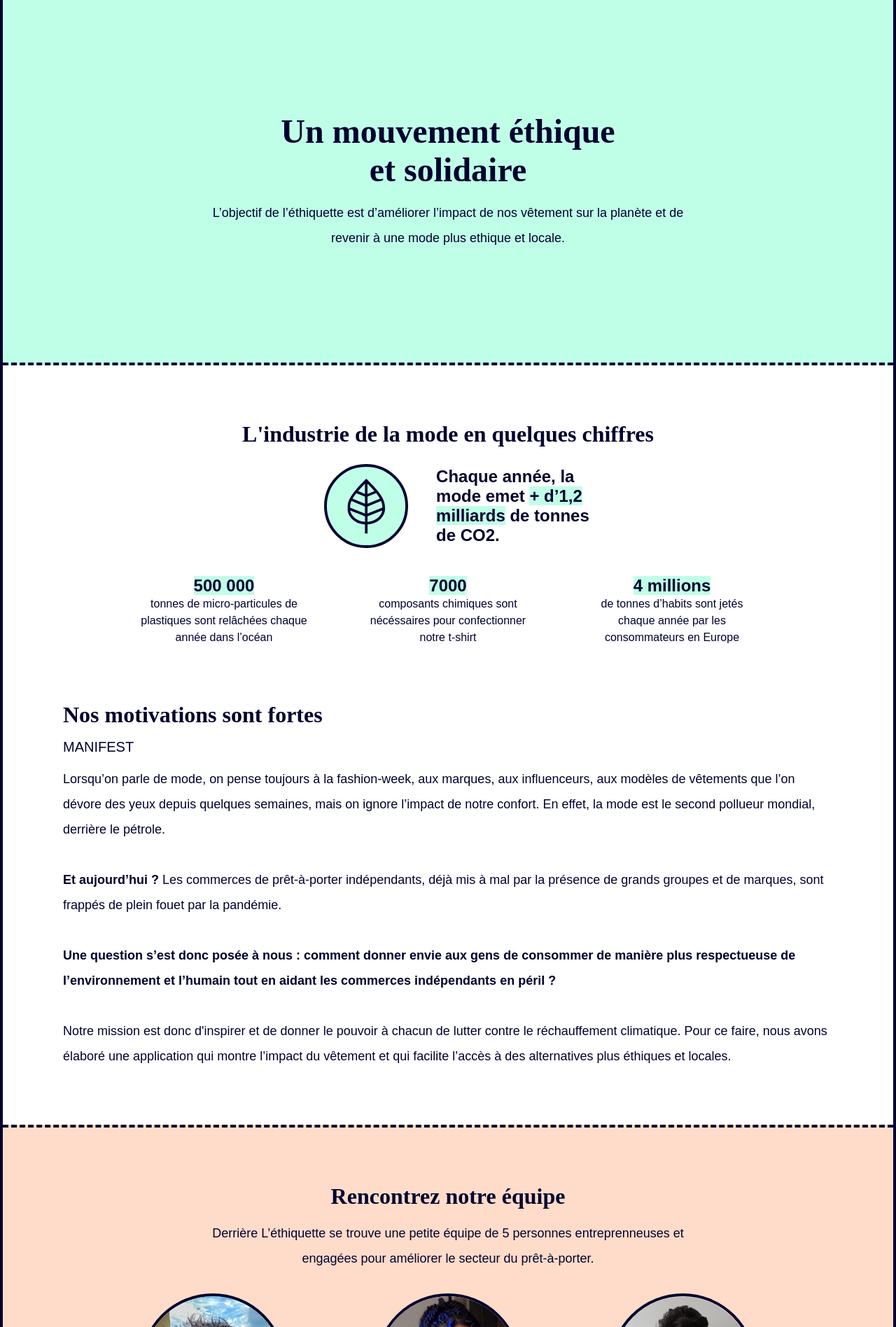
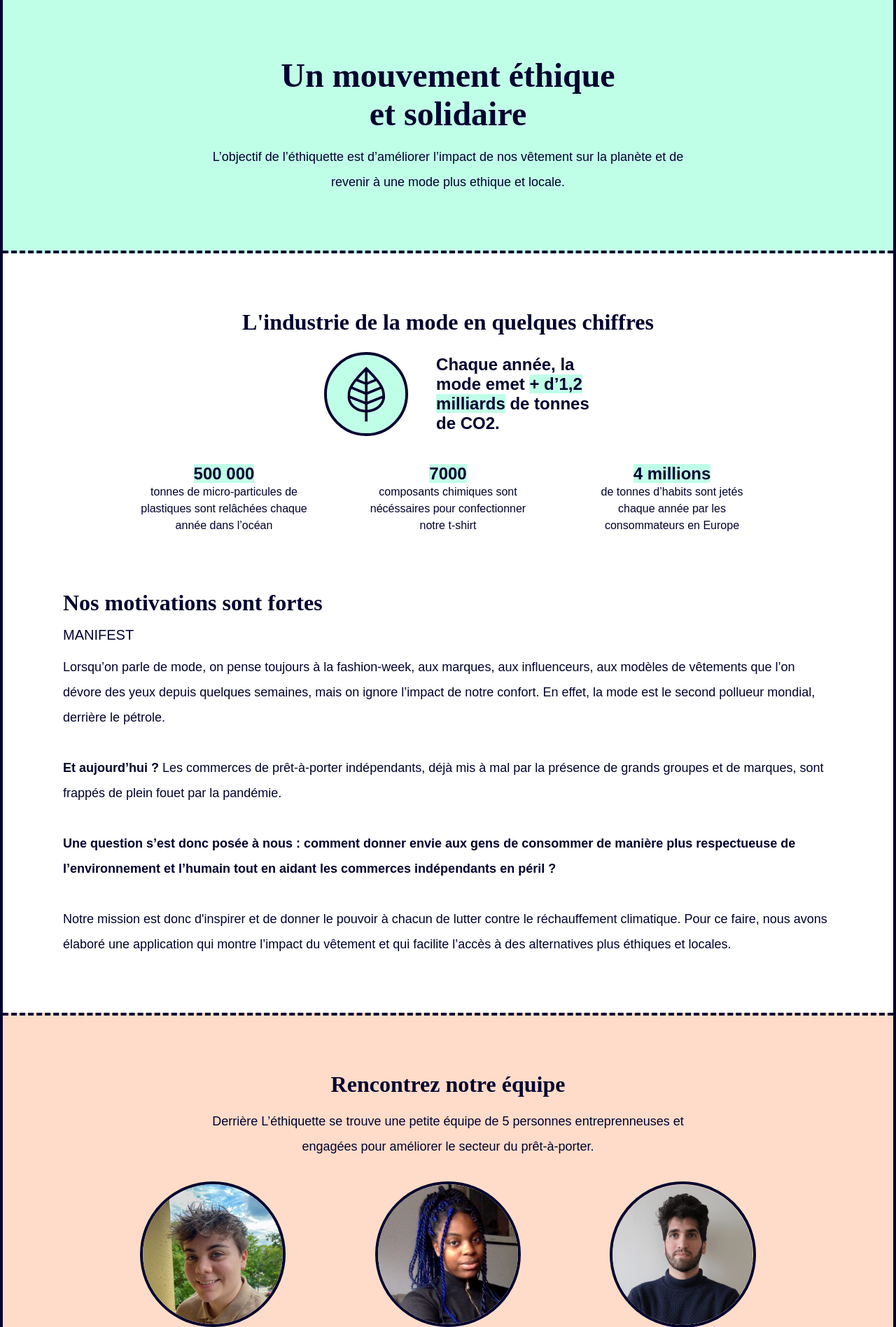
Before and after one commit to Pugonaute/Phygital, a PHP site: page /pages/a-propos.php in a window 1280 px wide. Shown: the part 84-1980 px from the top of the page at 70% size. Run offline with PHP 8.4, Linux system fonts and the light colour scheme; data that the repository does not hold is empty.

Commit message:
nettoyage scss en-tête, cf readme
## SCSS
[2021-02-03_Alex]
- Ajout de `parts.scss` dans `\components\`
-> Contient uniquement variable `.en-tete` pour le moment.
Plus tard : y mettre toutes les variables de structures qui ne sont pas des boutons / cards ?
### _body.scss
- Transformation de `#en-tete` en `.en-tete`
- Ajout de `<main>` dans l'HTML de a-propos, partenaire et blog
- Hierarchisation de `_body.scss` en rajoutant le niveau de hierarchie de l'id du main de chaque pages (`#a-propos` = `a-propos.php`, etc.), afin de distinguer le css de chaque pages dans `_body.scss`.

```diff
--- a/css/style.css
+++ b/css/style.css
@@ -92,84 +92,16 @@ p {
   font-weight: 300;
   color: #00012E; }
 
-/* Card */
-#detail .conteneur > article:nth-child(odd) > :nth-child(1) {
-  border: solid #00012E 4px; }
-  #detail .conteneur > article:nth-child(odd) > :nth-child(1) > :nth-child(1) {
-    width: 60%; }
-    #detail .conteneur > article:nth-child(odd) > :nth-child(1) > :nth-child(1) div {
-      padding: 32px 40px; }
-    #detail .conteneur > article:nth-child(odd) > :nth-child(1) > :nth-child(1) > :nth-child(1) {
-      background: #C0FFE7;
-      border-bottom: solid #00012E 4px; }
-    #detail .conteneur > article:nth-child(odd) > :nth-child(1) > :nth-child(1) > :nth-child(2) h4 {
-      margin-bottom: 16px; }
-  #detail .conteneur > article:nth-child(odd) > :nth-child(1) > :nth-child(2) {
-    width: 40%;
-    border-left: solid #00012E 4px;
-    height: 500px;
-    background: center/cover no-repeat url("../img/participez.png"); }
-#detail .conteneur > article:nth-child(odd) > :nth-child(2) {
-  width: 100%;
-  height: 80px;
-  justify-content: flex-end; }
-#detail .conteneur > article:nth-child(even) {
-  margin: 40px 0px; }
-  #detail .conteneur > article:nth-child(even) > :nth-child(1) {
-    border: solid #00012E 4px;
-    display: flex;
-    flex-direction: row-reverse; }
-    #detail .conteneur > article:nth-child(even) > :nth-child(1) > :nth-child(1) {
-      width: 60%; }
-      #detail .conteneur > article:nth-child(even) > :nth-child(1) > :nth-child(1) div {
-        padding: 32px 40px; }
-      #detail .conteneur > article:nth-child(even) > :nth-child(1) > :nth-child(1) > :nth-child(1) {
-        background: #C0FFE7;
-        border-bottom: solid #00012E 4px; }
-      #detail .conteneur > article:nth-child(even) > :nth-child(1) > :nth-child(1) > :nth-child(2) {
-        padding: 32px 40px; }
-        #detail .conteneur > article:nth-child(even) > :nth-child(1) > :nth-child(1) > :nth-child(2) h4 {
-          margin-bottom: 16px; }
-    #detail .conteneur > article:nth-child(even) > :nth-child(1) > :nth-child(2) {
-      width: 40%;
-      border-right: solid #00012E 4px;
-      height: 600px;
-      background: center/cover no-repeat url("../img/comparez.png"); }
-  #detail .conteneur > article:nth-child(even) > :nth-child(2) {
-    width: 100%;
-    height: 80px;
-    justify-content: flex-start; }
-
-#articles article {
-  display: flex;
-  flex-direction: row;
-  border: solid #00012E 4px;
-  width: 100%;
-  margin-bottom: 40px; }
-  #articles article .image {
-    min-width: 50%;
-    height: 340px;
-    background-size: cover;
-    border-right: solid #00012E 4px;
-    background-position: center; }
-  #articles article .detail {
-    padding: 40px;
-    box-sizing: border-box; }
-    #articles article .detail h4 {
-      margin-top: 16px; }
-    #articles article .detail a {
-      margin-top: 16px; }
-
-#hero .conteneur, #presentation .conteneur, #detail .conteneur, #marques .conteneur, #rejoignez-nous .conteneur, #rejoignez-nous .conteneur .infos-commercant, #en-tete .conteneur, #chiffre .conteneur, #equipe .conteneur, #equipe .conteneur .presentation-equipe, #methode .conteneur, #articles .conteneur, #formulaire .conteneur, #partenaire #scheme .conteneur, #partenaire #valeurs .conteneur, #partenaire #service .conteneur, #partenaire #service .conteneur > div, footer div:first-child div {
+#hero .conteneur, #presentation .conteneur, #detail .conteneur, #marques .conteneur, #rejoignez-nous .conteneur, #rejoignez-nous .conteneur .infos-commercant, #chiffre .conteneur, #a-propos #equipe .conteneur, #a-propos #equipe .conteneur .presentation-equipe, #a-propos #methode .conteneur, #articles .conteneur, #formulaire .conteneur, #partenaire #scheme .conteneur, #partenaire #valeurs .conteneur, #partenaire #service .conteneur, #partenaire #service .conteneur > div, footer div:first-child div {
   display: flex;
   flex-direction: column; }
 
-#partenaire #en-tete .conteneur, footer, footer div:last-child {
+footer, footer div:last-child, .en-tete .conteneur {
   display: flex;
   flex-direction: column;
   justify-content: center; }
 
-#detail .conteneur > article:nth-child(odd) > :nth-child(1), #detail .conteneur > article:nth-child(odd) > :nth-child(2), #detail .conteneur > article:nth-child(even) > :nth-child(2), header, header nav, header nav ul, #valeur .conteneur, #chiffre .conteneur .row, #chiffre .conteneur .column, #equipe .conteneur .row1, #equipe .conteneur .row2, #formulaire .conteneur article > :nth-child(1), #formulaire .conteneur article > :nth-child(3), #formulaire .conteneur article > :nth-child(6), #partenaire #valeurs .conteneur .capsule-right .mosaique, #partenaire #valeurs .conteneur .capsule-left .mosaique, #partenaire #valeurs .conteneur .capsule-left .action, #partenaire #service .conteneur .capsule-left .mosaique, footer div:first-child nav, .vignettes-stores {
+header, header nav, header nav ul, #valeur .conteneur, #chiffre .conteneur .row, #chiffre .conteneur .column, #a-propos #equipe .conteneur .row1, #a-propos #equipe .conteneur .row2, #formulaire .conteneur article > :nth-child(1), #formulaire .conteneur article > :nth-child(3), #formulaire .conteneur article > :nth-child(6), #partenaire #valeurs .conteneur .capsule-right .mosaique, #partenaire #valeurs .conteneur .capsule-left .mosaique, #partenaire #valeurs .conteneur .capsule-left .action, #partenaire #service .conteneur .capsule-left .mosaique, footer div:first-child nav, .vignettes-stores, #detail .conteneur > article:nth-child(odd) > :nth-child(1), #detail .conteneur > article:nth-child(odd) > :nth-child(2), #detail .conteneur > article:nth-child(even) > :nth-child(2) {
   display: flex;
   flex-direction: row; }
 
@@ -178,7 +110,7 @@ p {
   flex-direction: row;
   align-items: center; }
 
-body #hero, body #presentation, body #detail, body #valeur, body #marques, body #rejoignez-nous, body #en-tete, body #chiffre, body #manifest, body #equipe, body #methode, body #articles, body #formulaire, #partenaire #en-tete, #partenaire #scheme, #partenaire #valeurs, #partenaire #service {
+body #hero, body #presentation, body #detail, body #valeur, body #marques, body #rejoignez-nous, body #chiffre, body #a-propos #manifest, #a-propos body #manifest, body #a-propos #equipe, #a-propos body #equipe, body #a-propos #methode, #a-propos body #methode, body #articles, body #formulaire, body .en-tete, #partenaire #scheme, #partenaire #valeurs, #partenaire #service {
   display: flex;
   flex-direction: row;
   justify-content: center; }
@@ -334,19 +266,6 @@ header {
       #rejoignez-nous .conteneur article a {
         margin: 0px 24px; }
 
-#en-tete {
-  background-color: #C0FFE7;
-  padding: 160px 0px;
-  border-bottom: dashed #00012E 4px; }
-  #en-tete .conteneur {
-    align-items: center;
-    text-align: center; }
-    #en-tete .conteneur h1 {
-      width: 65%;
-      margin-bottom: 16px; }
-    #en-tete .conteneur p {
-      width: 65%; }
-
 #chiffre {
   padding: 80px 0px; }
   #chiffre .conteneur {
@@ -376,49 +295,47 @@ header {
           font-size: 16px;
           line-height: 1.5em; }
 
-#manifest {
+#a-propos #manifest {
   padding-bottom: 80px; }
-  #manifest h4 {
+  #a-propos #manifest h4 {
     margin-top: 16px; }
-  #manifest p {
+  #a-propos #manifest p {
     margin-top: 16px; }
-  #manifest span {
+  #a-propos #manifest span {
     font-weight: bold; }
-
-#equipe {
+#a-propos #equipe {
   padding: 80px 0px;
   background: #FFDCC9;
   border-top: dashed #00012E 4px;
   border-bottom: dashed #00012E 4px; }
-  #equipe .conteneur {
+  #a-propos #equipe .conteneur {
     align-items: center;
     text-align: center; }
-    #equipe .conteneur img {
+    #a-propos #equipe .conteneur img {
       border: solid #00012E 4px;
       border-radius: 100%; }
-    #equipe .conteneur .presentation-equipe {
+    #a-propos #equipe .conteneur .presentation-equipe {
       align-items: center;
       text-align: center;
       width: 65%;
       margin-bottom: 32px; }
-      #equipe .conteneur .presentation-equipe p {
+      #a-propos #equipe .conteneur .presentation-equipe p {
         margin-top: 16px; }
-    #equipe .conteneur .row1 {
+    #a-propos #equipe .conteneur .row1 {
       justify-content: space-between;
       width: 80%; }
-    #equipe .conteneur .row2 {
+    #a-propos #equipe .conteneur .row2 {
       justify-content: space-between;
       width: 50%; }
-
-#methode {
+#a-propos #methode {
   padding: 80px 0px; }
-  #methode .conteneur {
+  #a-propos #methode .conteneur {
     align-items: center;
     text-align: center; }
-    #methode .conteneur p {
+    #a-propos #methode .conteneur p {
       width: 80%;
       margin-top: 16px; }
-    #methode .conteneur img {
+    #a-propos #methode .conteneur img {
       margin-top: 16px;
       border: solid #00012E 4px; }
 
@@ -494,15 +411,8 @@ header {
         opacity: 0.8;
         color: white; }
 
-#partenaire #en-tete {
-  background-color: #FFDCC9;
-  padding: 0 0;
-  border-bottom: dashed #00012E 4px;
-  height: 300px; }
-  #partenaire #en-tete .conteneur {
-    text-align: center; }
-    #partenaire #en-tete .conteneur h1 {
-      margin-bottom: 16px; }
+#partenaire .en-tete {
+  background-color: #FFDCC9; }
 #partenaire #scheme {
   padding: 80px 0px; }
   #partenaire #scheme .conteneur {
@@ -741,4 +651,86 @@ button {
     margin: 24px;
     height: 50px; }
 
+/* Card */
+#detail .conteneur > article:nth-child(odd) > :nth-child(1) {
+  border: solid #00012E 4px; }
+  #detail .conteneur > article:nth-child(odd) > :nth-child(1) > :nth-child(1) {
+    width: 60%; }
+    #detail .conteneur > article:nth-child(odd) > :nth-child(1) > :nth-child(1) div {
+      padding: 32px 40px; }
+    #detail .conteneur > article:nth-child(odd) > :nth-child(1) > :nth-child(1) > :nth-child(1) {
+      background: #C0FFE7;
+      border-bottom: solid #00012E 4px; }
+    #detail .conteneur > article:nth-child(odd) > :nth-child(1) > :nth-child(1) > :nth-child(2) h4 {
+      margin-bottom: 16px; }
+  #detail .conteneur > article:nth-child(odd) > :nth-child(1) > :nth-child(2) {
+    width: 40%;
+    border-left: solid #00012E 4px;
+    height: 500px;
+    background: center/cover no-repeat url("../img/participez.png"); }
+#detail .conteneur > article:nth-child(odd) > :nth-child(2) {
+  width: 100%;
+  height: 80px;
+  justify-content: flex-end; }
+#detail .conteneur > article:nth-child(even) {
+  margin: 40px 0px; }
+  #detail .conteneur > article:nth-child(even) > :nth-child(1) {
+    border: solid #00012E 4px;
+    display: flex;
+    flex-direction: row-reverse; }
+    #detail .conteneur > article:nth-child(even) > :nth-child(1) > :nth-child(1) {
+      width: 60%; }
+      #detail .conteneur > article:nth-child(even) > :nth-child(1) > :nth-child(1) div {
+        padding: 32px 40px; }
+      #detail .conteneur > article:nth-child(even) > :nth-child(1) > :nth-child(1) > :nth-child(1) {
+        background: #C0FFE7;
+        border-bottom: solid #00012E 4px; }
+      #detail .conteneur > article:nth-child(even) > :nth-child(1) > :nth-child(1) > :nth-child(2) {
+        padding: 32px 40px; }
+        #detail .conteneur > article:nth-child(even) > :nth-child(1) > :nth-child(1) > :nth-child(2) h4 {
+          margin-bottom: 16px; }
+    #detail .conteneur > article:nth-child(even) > :nth-child(1) > :nth-child(2) {
+      width: 40%;
+      border-right: solid #00012E 4px;
+      height: 600px;
+      background: center/cover no-repeat url("../img/comparez.png"); }
+  #detail .conteneur > article:nth-child(even) > :nth-child(2) {
+    width: 100%;
+    height: 80px;
+    justify-content: flex-start; }
+
+#articles article {
+  display: flex;
+  flex-direction: row;
+  border: solid #00012E 4px;
+  width: 100%;
+  margin-bottom: 40px; }
+  #articles article .image {
+    min-width: 50%;
+    height: 340px;
+    background-size: cover;
+    border-right: solid #00012E 4px;
+    background-position: center; }
+  #articles article .detail {
+    padding: 40px;
+    box-sizing: border-box; }
+    #articles article .detail h4 {
+      margin-top: 16px; }
+    #articles article .detail a {
+      margin-top: 16px; }
+
+.en-tete {
+  background-color: #C0FFE7;
+  border-bottom: dashed #00012E 4px;
+  min-height: 320px; }
+  .en-tete .conteneur {
+    align-items: center;
+    text-align: center;
+    margin: 80px 0; }
+    .en-tete .conteneur h1 {
+      width: 65%;
+      margin-bottom: 16px; }
+    .en-tete .conteneur p {
+      width: 65%; }
+
 /*# sourceMappingURL=style.css.map */
--- a/pages/a-propos.php
+++ b/pages/a-propos.php
@@ -1,5 +1,4 @@
 <?php
-
 	$root = '../';
 
 	// Title à remplir
@@ -10,8 +9,8 @@
 
 	include $root."/php/inc/header.inc.php";
 ?>
-
-    <section id="en-tete">
+<main id="a-propos">
+	<section class="en-tete">
 		<div class="conteneur">
 			<h1>Un mouvement éthique <br> et solidaire</h1>
 			<p>L’objectif de l’éthiquette est d’améliorer l’impact de nos vêtement sur la planète et de revenir à une mode plus ethique et locale.</p>
@@ -105,6 +104,7 @@
 			<img src="../img/methode.png" alt="méthode">
 		</div>
 	</section>
+</main>
 <?php
-        include '../php/inc/footer.inc.php';
+	include $root.'/php/inc/footer.inc.php';
 ?>
--- a/pages/partenaire.php
+++ b/pages/partenaire.php
@@ -10,7 +10,7 @@ $desc = '';
 include $root."php/inc/header.inc.php";
 ?>
 <main id="partenaire">
-	<section id="en-tete">
+	<section class="en-tete">
 		<div class="conteneur">
 			<h1>Vendez éthique, rejoignez le réseau Éthiquette !</h1>
 		</div>
--- /dev/null
+++ b/sass/components/_parts.scss
@@ -0,0 +1,25 @@
+.en-tete{
+	@extend %section;
+	background-color: $green;
+
+//	padding: 80px 0px;
+	border-bottom: dashed $blue 4px;
+
+	min-height: 320px;
+
+	.conteneur{
+		@extend %flex-column-center;
+		align-items: center;
+		text-align: center;
+
+		margin: 80px 0;
+
+		h1{
+			width: 65%;
+			margin-bottom: $margin_1;
+		}
+		p{
+			width: 65%;
+		}
+	}
+}
--- a/sass/structure/_main.scss
+++ b/sass/structure/_main.scss
@@ -182,25 +182,6 @@
 	}
 }
 
-#en-tete{
-    @extend %section;
-    background-color: $green;
-    padding: 160px 0px;
-    border-bottom: dashed $blue 4px;
-    .conteneur{
-        @extend %flex-column;
-        align-items: center;
-        text-align: center;
-        h1{
-            width: 65%;
-            margin-bottom: $margin_1;
-        }
-        p{
-            width: 65%;
-        }
-    }
-}
-
 #chiffre{
 	@extend %section;
 	padding: $margin_max 0px;
@@ -246,6 +227,34 @@
 			}
 		}
 	}
+}
+
+#a-propos{
+
+	.en-tete{
+//	@extend %section;
+//	background-color: $green;
+//
+////	padding: 80px 0px;
+//	border-bottom: dashed $blue 4px;
+//
+//	min-height: 320px;
+//
+//	.conteneur{
+//		@extend %flex-column-center;
+//		align-items: center;
+//		text-align: center;
+//
+//		margin: 80px 0;
+//
+//		h1{
+//			width: 65%;
+//			margin-bottom: $margin_1;
+//		}
+//		p{
+//			width: 65%;
+//		}
+//	}
 	}
 
 	#manifest{
@@ -298,6 +307,7 @@
 			}
 		}
 	}
+
 	#methode{
 		@extend %section;
 		padding: $margin_max 0px;
@@ -318,6 +328,9 @@
 
 		}
 	}
+
+}
+
 
 #articles{
 	@extend %section;
@@ -441,26 +454,31 @@
 
 }
 
-
 #partenaire{
-
-
-	#en-tete{
-		@extend %flex-row-justify-center;
+	.en-tete{
+//		@extend %section;
 		background-color: $pink;
-		padding: 0 0;
-		border-bottom: dashed $blue 4px;
-		height: 300px;
-		.conteneur{
-			@extend %flex-column-center;
-			text-align: center;
-
-
-			h1{
+//
+//	//	padding: 80px 0px;
+//		border-bottom: dashed $blue 4px;
+//
+//		min-height: 320px;
+//
+//		.conteneur{
+//			@extend %flex-column-center;
+//			align-items: center;
+//			text-align: center;
+//
+//			margin: 80px 0;
+//
+//			h1{
 //				width: 65%;
-				margin-bottom: $margin_1;
-			}
-		}
+//				margin-bottom: $margin_1;
+//			}
+//			p{
+//				width: 65%;
+//			}
+//		}
 	}
 
 	#scheme{
@@ -682,3 +700,32 @@
 		}
 	}
 }
+
+#blog{
+	.en-tete{
+//		@extend %section;
+//		background-color: $green;
+//
+//	//	padding: 80px 0px;
+//		border-bottom: dashed $blue 4px;
+//
+//		min-height: 320px;
+//
+//		.conteneur{
+//			@extend %flex-column-center;
+//			align-items: center;
+//			text-align: center;
+//
+//			margin: 80px 0;
+//
+//			h1{
+//				width: 65%;
+//				margin-bottom: $margin_1;
+//			}
+//			p{
+//				width: 65%;
+//			}
+//		}
+	}
+
+}
--- a/sass/style.scss
+++ b/sass/style.scss
@@ -3,7 +3,7 @@
 @import "helpers/variables"; //variables toujours en 1st
 @import "helpers/reset"; // helpers/_reset.scss
 @import "helpers/typo";
-@import "components/card";
+
 // Extends
 
 %flex-column{
@@ -34,10 +34,7 @@
     justify-content: center;
 }
 
-
-
 /* STRUCTURE */
-
 
 @import "structure/body";
 @import "structure/header";
@@ -47,4 +44,5 @@
 /* COMPONENTS */
 
 @import "components/button";
-//@import "component/cards";
+@import "components/card";
+@import "components/parts";
```
Also changed, not shown: pages/blog.php (+4 -3 lines), php/pages/about.php (deleted, +0 -18 lines), php/pages/blog.php (deleted, +0 -18 lines), php/pages/contact.php (deleted, +0 -18 lines), README.md, 1 other file. Lines whose indentation alone changed are shown as unchanged.
